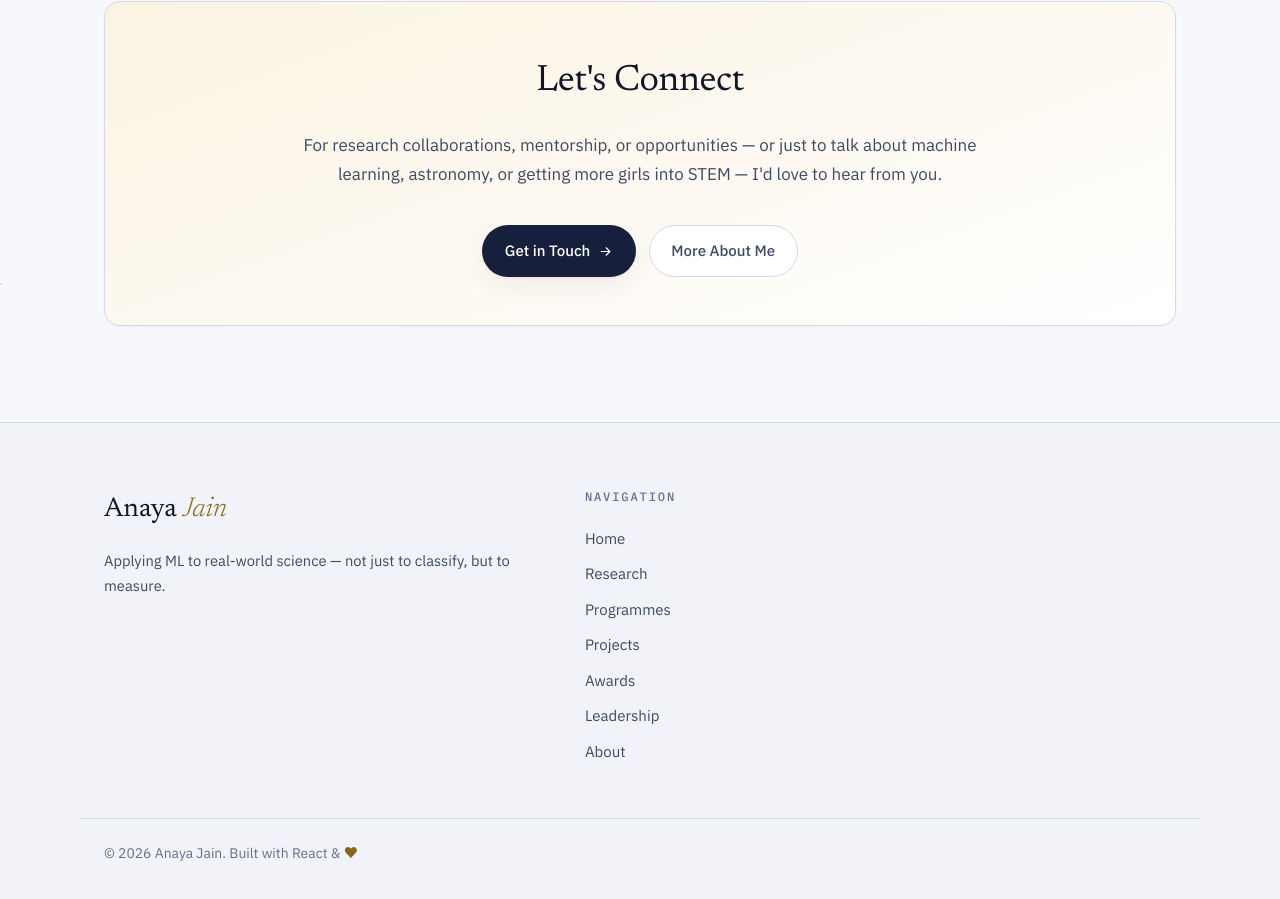
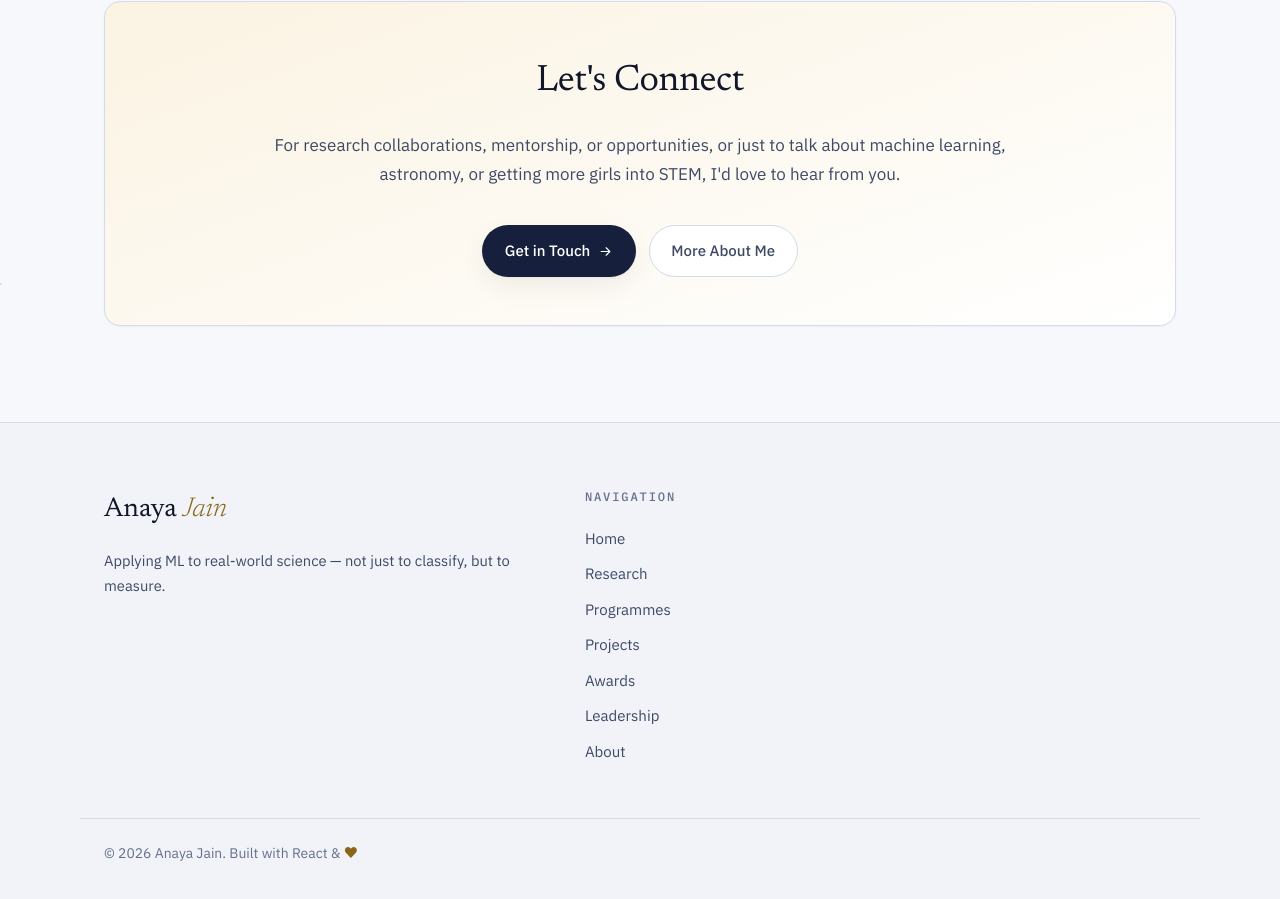
Before and after one commit to anaya-01/myprofile, a React (Vite) app: page / in a window 1280 px wide. Shown: the part 2917-3816 px from the top of the page. Built offline with nearby package versions, Linux system fonts and the light colour scheme.

Commit message:
Update pages.jsx

```diff
--- a/src/pages.jsx
+++ b/src/pages.jsx
@@ -46,8 +46,8 @@ const ConnectPanel = () => (
     <div className="connect">
       <h2 className="connect-title">Let's Connect</h2>
       <p>
-        For research collaborations, mentorship, or opportunities — or just to talk about
-        machine learning, astronomy, or getting more girls into STEM — I'd love to hear from you.
+        For research collaborations, mentorship, or opportunities, or just to talk about
+        machine learning, astronomy, or getting more girls into STEM, I'd love to hear from you.
       </p>
       <div className="cta-row">
         <Link className="btn btn-primary" to="/contact">Get in Touch <Arrow /></Link>
@@ -76,7 +76,7 @@ const ResearchCard = ({ r }) => (
 export function Home() {
   usePageMeta(
     `${SITE} | ML Research · Computer Vision · STEM Leadership`,
-    "High school researcher applying machine learning to real-world science — image-derived disease severity analysis, hyperlocal air quality mapping, and founder of HERizon."
+    "High school researcher applying machine learning to real-world science - image-derived disease severity analysis, hyperlocal air quality mapping, and founder of HERizon."
   );
   return (
     <>
```
